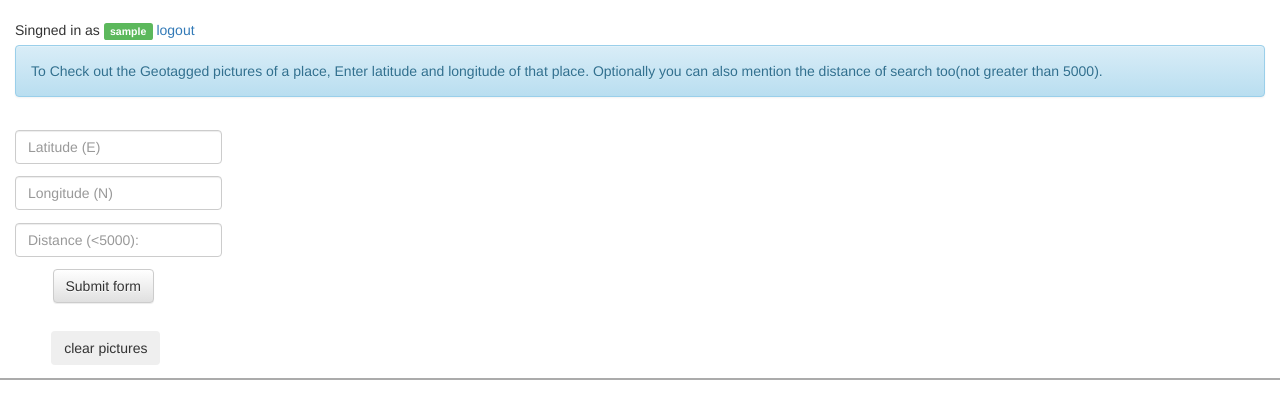
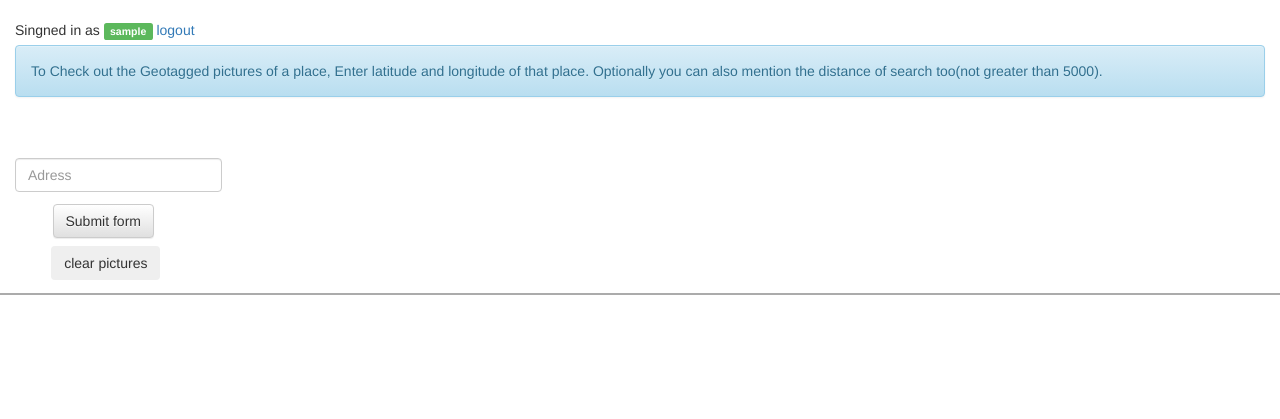
Before and after one commit to Aameer/instagramGTpics, a Django app: page / in a window 1280 px wide. Shown: the top 419 px of the page. Run offline with Django 3.2, Linux system fonts and the light colour scheme; the visitor is signed in with stand-in values (Sample User, id 1); parts of the project's set-up code (start-up, migrations or seed data) failed here and were passed over; some libraries are stand-ins or nearby versions.

Commit message:
using google maps api to get the latitude and longitude for places

```diff
--- a/instagramMsg/static/js/test.js
+++ b/instagramMsg/static/js/test.js
@@ -3,6 +3,31 @@ $( document ).ready(function(){
     $('.clear').click(function(){
 	var myNode = document.getElementById("image_container");
 	myNode.innerHTML = '';
+    });
+
+    $('.submit_form_loc').click(function(){
+	get_lng_and_latitude = function(){
+    	    ajaxGetLoc = {
+    	        url: "https://maps.googleapis.com/maps/api/geocode/json?key=AIzaSyDiZx6dDwwmQ0FaV0tRe2FjWcSoAqO9f1Y",
+    	        dataType: 'json',
+    	        data: address_data,
+    	        success: function(resp){
+    	    	for (i=0;i<resp.results.length;i++){
+    	    	    console.log("location no:");console.log(i);
+    	    	    console.log(resp.results[i]['formatted_address']);
+    	    	    console.log(resp.results[i]['geometry']['location']);
+    	    	};
+		$('.lat_field').val(resp.results[0]['geometry']['location']['lat']);
+		$('.lng_field').val(resp.results[0]['geometry']['location']['lng']);
+		$('.submit_form').trigger('click');
+
+    	        },
+    	    };
+    	    $.ajax(ajaxGetLoc);
+    	};
+
+        address_data=$('.get_location_form').serialize();
+	get_lng_and_latitude();
     });
 
     $('.submit_form').click(function(){
--- a/instagramMsg/templates/entry.html
+++ b/instagramMsg/templates/entry.html
@@ -19,13 +19,17 @@
 			<a href="/accounts/logout"> logout</a>
 		</div>
 		<div class="alert alert-info" role="alert" style="margin-left: 15px;margin-right: 15px;margin-top: 5px;">To Check out the Geotagged pictures of a place, Enter latitude and longitude of that place. Optionally you can also mention the distance of search too(not greater than 5000).</div>
-		<form class="get_pic_form navbar-form " role="search">
-  		    <input class="form-control" type="text" placeholder="Latitude (E)" name="latitude" style="margin-top:1%;"><br>
-		    <input class="form-control" type="text" placeholder="Longitude (N)" name="longitude" style="margin-top:1%;"><br>
-		    <input class="form-control" type="text" placeholder="Distance (<5000):" name="distance" style="margin-top:1%;"><br>
+		<form class="get_pic_form navbar-form " role="search" style="display:none;">
+  		    <input class="form-control lat_field" type="text" placeholder="Latitude (E)" name="latitude" style="margin-top:1%;"><br>
+		    <input class="form-control lng_field" type="text" placeholder="Longitude (N)" name="longitude" style="margin-top:1%;"><br>
+		    <input class="form-control dist_field" type="text" placeholder="Distance (<5000):" name="distance" style="margin-top:1%;"><br>
 		    <input class="btn btn-default submit_form" type="button" value="Submit form" style="margin-left:3%;margin-top:1%;">
 		</form>
 		<br/>
+		<form class="get_location_form navbar-form " role="search">
+  		    <input class="form-control" type="text" placeholder="Adress" name="address" style="margin-top:1%;"><br>
+		    <input class="btn btn-default submit_form_loc" type="button" value="Submit form" style="margin-left:3%;margin-top:1%;">
+		</form>
 
 	<button style="margin-left:4%;margin-bottom:1%;" class="clear btn" style="display:none;">clear pictures</button>
 	<style>
```
